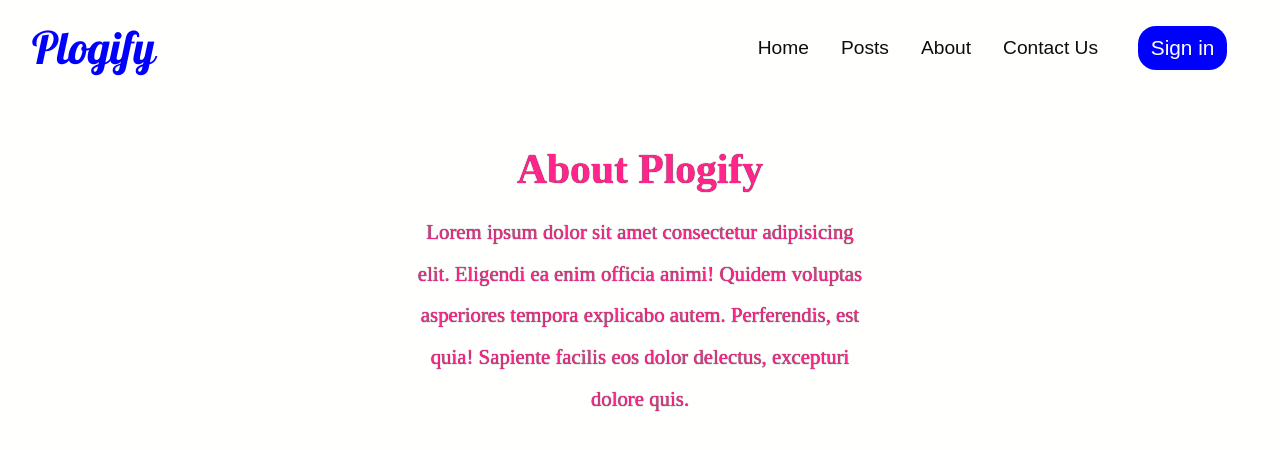
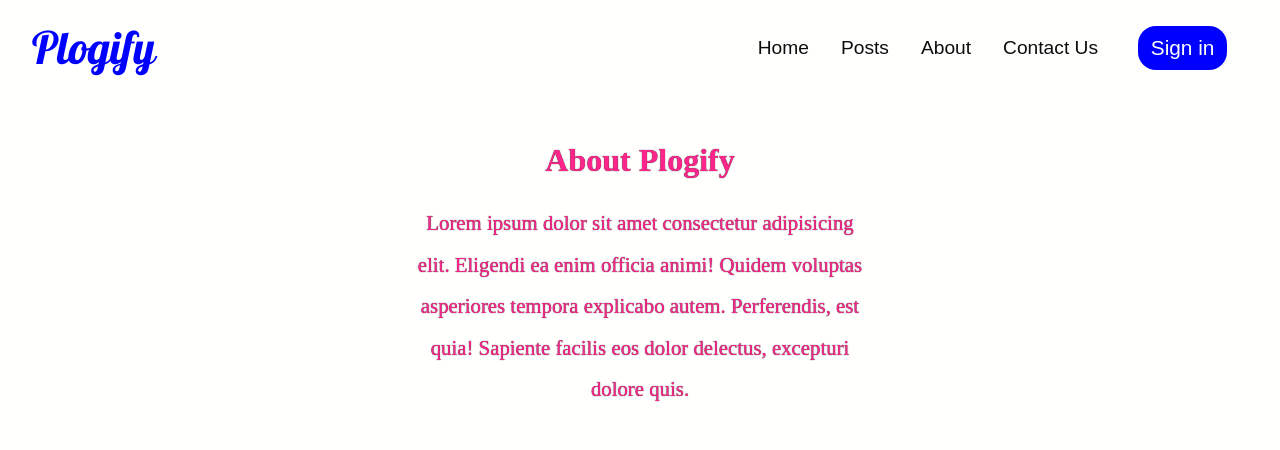
Before and after one commit to Suman373/mern-practice, a React (Create React App) app in the folder client/: page /about in a window 1280 px wide. Shown: the top 450 px of the page. Built offline with nearby package versions, Linux system fonts and the light colour scheme; no server answers.

Commit message:
fixed about page

```diff
--- a/client/src/pages/About.jsx
+++ b/client/src/pages/About.jsx
@@ -7,7 +7,7 @@ const About=()=>{
         <>
         <main className={classes.aboutWrapper}>
             <div className={classes.aboutInfo}>
-                <h1>About Plogify</h1>
+                <h1 className={classes.heading}>About Plogify</h1>
                 <p className={classes.para}>
                     Lorem ipsum dolor sit amet consectetur adipisicing elit. Eligendi ea enim officia animi! Quidem voluptas asperiores tempora explicabo autem. Perferendis, est quia! Sapiente facilis eos dolor delectus, excepturi dolore quis.
                 </p>
--- a/client/src/pages/AboutStyle.js
+++ b/client/src/pages/AboutStyle.js
@@ -13,8 +13,33 @@ export default makeStyles(()=>({
         margin:'1rem auto',
         padding:'1rem',
         lineHeight:'2',
-        fontSize:'1.3rem',
         color:'#ff258b',
         textShadow:'0 0 1px black',
+        "@media(max-width:700px)":{
+            width:'20rem'
+        },
+        "@media(max-width:450px)":{
+            width:'fit-content',
+        }
     },
+    heading:{
+        fontSize:"2rem",
+        "@media(max-width:700px)":{
+            fontSize:"1.7rem"
+        },
+        "@media(max-width:400px)":{
+            fontSize:"1.5rem"
+        },
+    },
+    para:{
+        fontSize:"1.3rem",
+        textAlign:"center",
+        margin:"10px 0",
+        "@media(max-width:700px)":{
+            fontSize:"1.2rem"
+        },
+        "@media(max-width:400px)":{
+            fontSize:"1.1rem"
+        },
+    }
 }))
```
